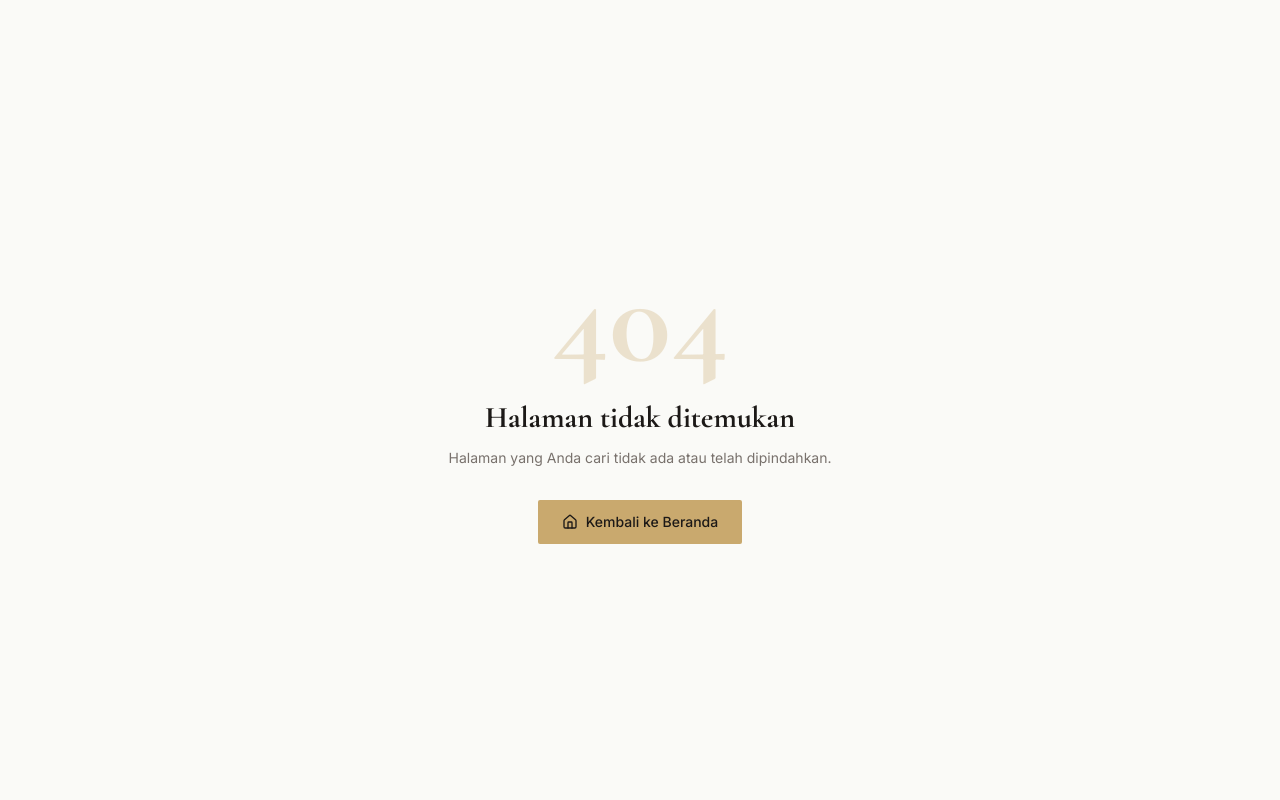
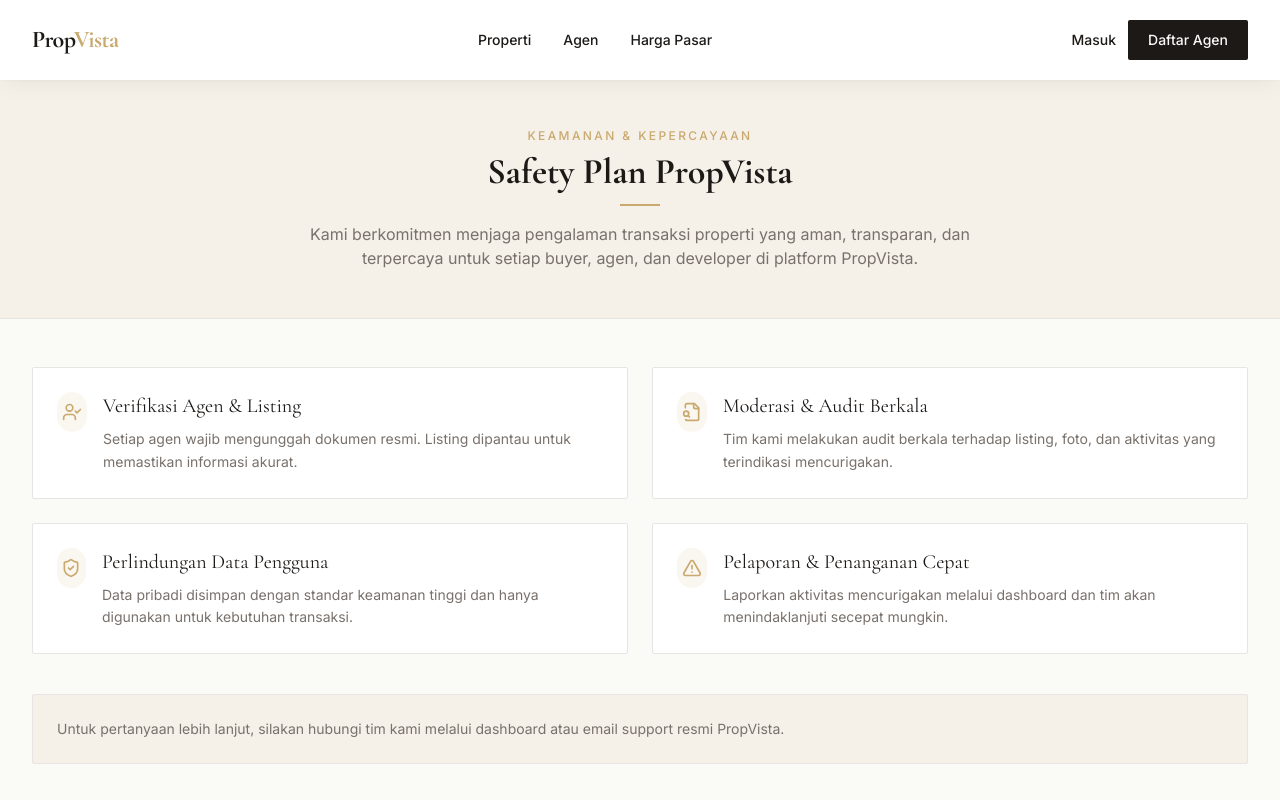
Before and after one commit to Yushan2008-alt/App_Properti, a Next.js app: page /safety-plan in a window 1280 px wide. Before the commit this address had no page. Shown: the top 800 px of the page. Built offline with nearby package versions, Linux system fonts and the light colour scheme; a web font is replaced by a local one.

Commit message:
Add safety plan page
Agent-Logs-Url: https://github.com/Yushan2008-alt/App_Properti/sessions/d06d50a3-dce6-487b-897a-bef7ea76177d

Co-authored-by: Yushan2008-alt <196157845+Yushan2008-alt@users.noreply.github.com>

```diff
--- /dev/null
+++ b/src/app/(public)/safety-plan/page.tsx
@@ -0,0 +1,74 @@
+import type { Metadata } from 'next'
+import { ShieldCheck, FileSearch, UserCheck, AlertTriangle } from 'lucide-react'
+
+export const metadata: Metadata = {
+  title: 'Safety Plan | PropVista',
+  description: 'Rencana keamanan dan perlindungan pengguna PropVista untuk menjaga transaksi properti tetap aman.',
+}
+
+const SAFETY_ITEMS = [
+  {
+    title: 'Verifikasi Agen & Listing',
+    description: 'Setiap agen wajib mengunggah dokumen resmi. Listing dipantau untuk memastikan informasi akurat.',
+    icon: UserCheck,
+  },
+  {
+    title: 'Moderasi & Audit Berkala',
+    description: 'Tim kami melakukan audit berkala terhadap listing, foto, dan aktivitas yang terindikasi mencurigakan.',
+    icon: FileSearch,
+  },
+  {
+    title: 'Perlindungan Data Pengguna',
+    description: 'Data pribadi disimpan dengan standar keamanan tinggi dan hanya digunakan untuk kebutuhan transaksi.',
+    icon: ShieldCheck,
+  },
+  {
+    title: 'Pelaporan & Penanganan Cepat',
+    description: 'Laporkan aktivitas mencurigakan melalui dashboard dan tim akan menindaklanjuti secepat mungkin.',
+    icon: AlertTriangle,
+  },
+]
+
+export default function SafetyPlanPage() {
+  return (
+    <div className="min-h-screen bg-bg-primary pt-20">
+      <div className="bg-bg-secondary border-b border-border">
+        <div className="container-luxury py-12 text-center">
+          <p className="text-accent-gold font-sans text-xs font-medium tracking-[0.2em] uppercase mb-2">
+            Keamanan & Kepercayaan
+          </p>
+          <h1 className="font-serif text-3xl lg:text-4xl font-bold text-text-primary mb-3">
+            Safety Plan PropVista
+          </h1>
+          <div className="w-10 h-0.5 bg-accent-gold mx-auto mb-4" />
+          <p className="text-text-secondary font-sans text-base max-w-2xl mx-auto">
+            Kami berkomitmen menjaga pengalaman transaksi properti yang aman, transparan, dan terpercaya
+            untuk setiap buyer, agen, dan developer di platform PropVista.
+          </p>
+        </div>
+      </div>
+
+      <div className="container-luxury py-12">
+        <div className="grid gap-6 md:grid-cols-2">
+          {SAFETY_ITEMS.map(item => (
+            <div key={item.title} className="bg-white border border-border rounded-sm p-6 shadow-luxury-sm">
+              <div className="flex items-start gap-4">
+                <span className="w-10 h-10 flex items-center justify-center rounded-full bg-accent-gold/10 text-accent-gold">
+                  <item.icon className="w-5 h-5" />
+                </span>
+                <div>
+                  <h2 className="font-serif text-xl text-text-primary mb-2">{item.title}</h2>
+                  <p className="text-sm font-sans text-text-secondary leading-relaxed">{item.description}</p>
+                </div>
+              </div>
+            </div>
+          ))}
+        </div>
+
+        <div className="mt-10 bg-bg-secondary border border-border rounded-sm p-6 text-sm font-sans text-text-secondary">
+          Untuk pertanyaan lebih lanjut, silakan hubungi tim kami melalui dashboard atau email support resmi PropVista.
+        </div>
+      </div>
+    </div>
+  )
+}
```
